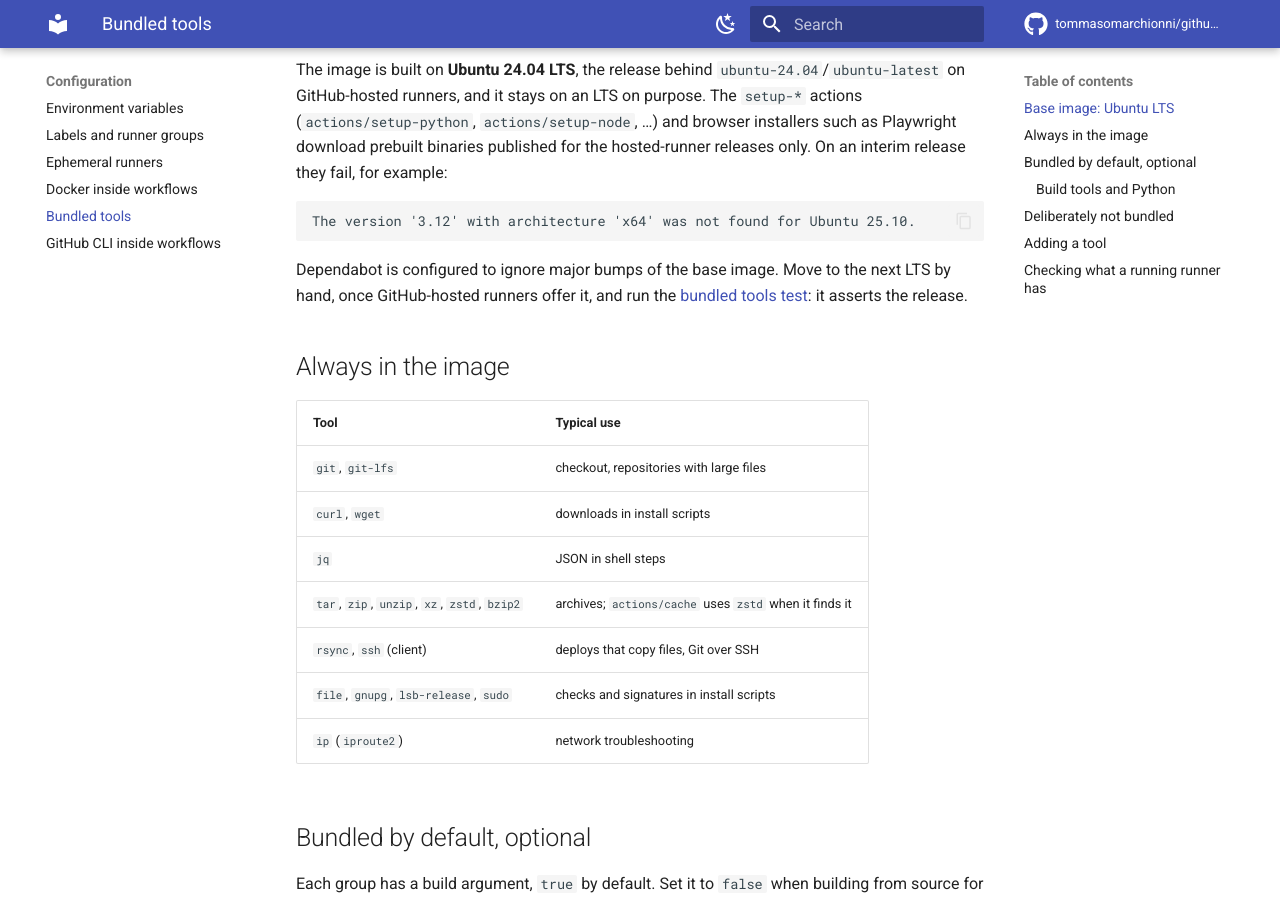
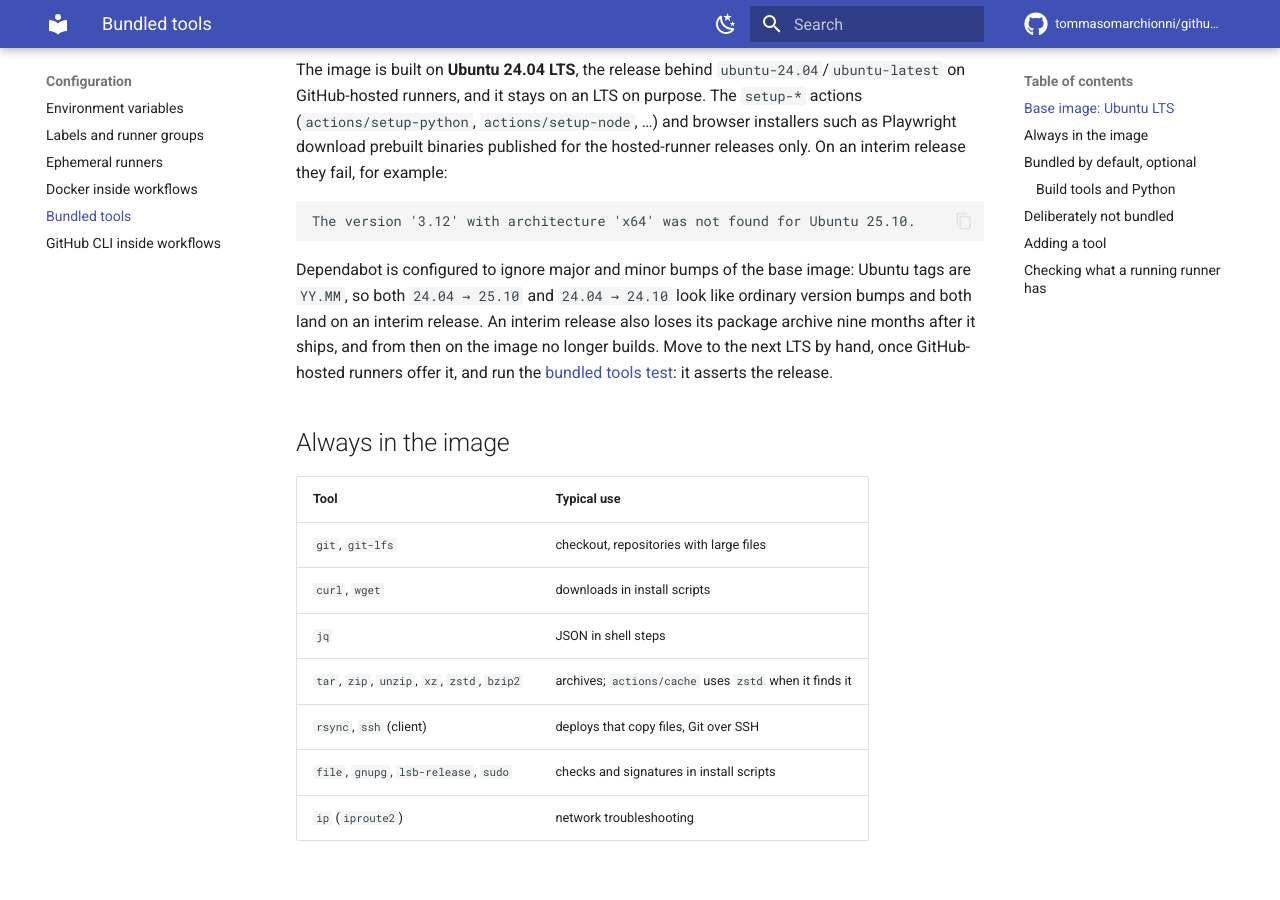
Before and after one commit to tommasomarchionni/github-runner, an MkDocs documentation site: the page built from docs/bundled-tools.md, in a window 1280 px wide and 900 px high, scrolled down 338 px. Built offline with MkDocs 1.6.1 and Material for MkDocs 9.7.7, drawn with Linux system fonts in a browser that asks for light colours; comment, search, counter and statistics services are not loaded.

Commit message:
fix: keep Dependabot from moving the base image to an interim Ubuntu release
Ubuntu tags are YY.MM, so 24.04 -> 24.10 is a minor bump for Dependabot and
the existing rule ignored major bumps only. Ignore minor bumps too, and add a
test for the rule and for the LTS tag in the Dockerfile.

````diff
--- a/docs/bundled-tools.md
+++ b/docs/bundled-tools.md
@@ -18,9 +18,13 @@ interim release they fail, for example:
 The version '3.12' with architecture 'x64' was not found for Ubuntu 25.10.
 ```
 
-Dependabot is configured to ignore major bumps of the base image. Move to the
-next LTS by hand, once GitHub-hosted runners offer it, and run the
-[bundled tools test](testing.md#bundled-tools-test): it asserts the release.
+Dependabot is configured to ignore major and minor bumps of the base image:
+Ubuntu tags are `YY.MM`, so both `24.04 → 25.10` and `24.04 → 24.10` look like
+ordinary version bumps and both land on an interim release. An interim release
+also loses its package archive nine months after it ships, and from then on the
+image no longer builds. Move to the next LTS by hand, once GitHub-hosted
+runners offer it, and run the [bundled tools test](testing.md#bundled-tools-test):
+it asserts the release.
 
 ## Always in the image
 
````
Also changed, not shown: CHANGELOG.md (+3 -2 lines), docs/testing.md (+4 -0 lines), 4 other files.
